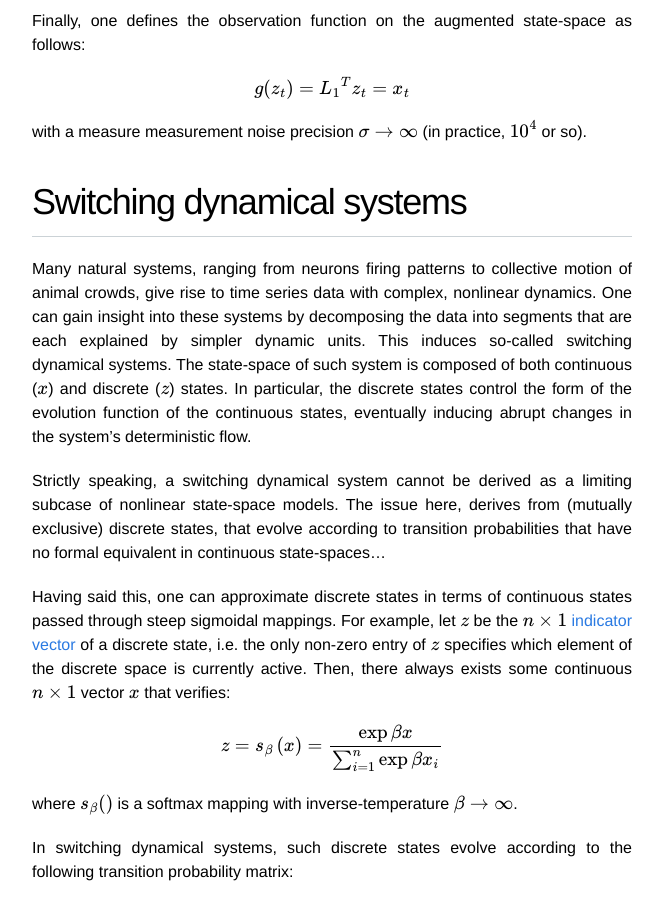
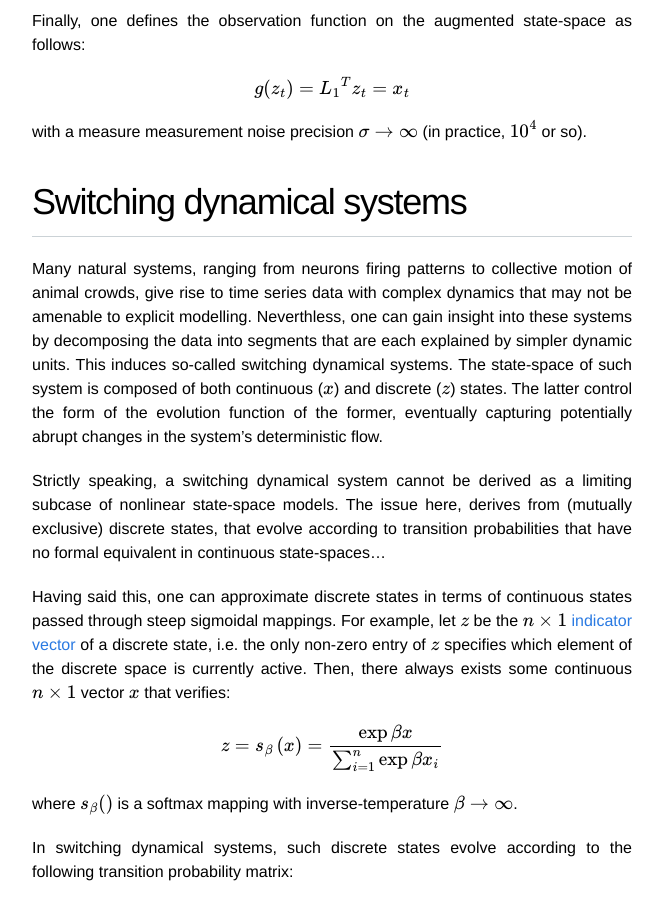
Before and after one commit to MBB-team/VBA-toolbox, a Jekyll site: the page built from _wiki/generativeModels.md, in a window 1280 px wide and 900 px high, scrolled down 4213 px. Shown: the whole window, without its empty margins (308-971 px from the left). Built offline with Jekyll 4.4.1, drawn with Linux system fonts in a browser that asks for light colours; nearby versions of some CDN libraries; formulas are drawn with MathJax 3.

Commit message:
Update generativeModels.md

```diff
--- a/_wiki/generativeModels.md
+++ b/_wiki/generativeModels.md
@@ -103,7 +103,7 @@
 
 # Switching dynamical systems
 
-Many natural systems, ranging from neurons firing patterns to collective motion of animal crowds, give rise to time series data with complex, nonlinear dynamics. One can gain insight into these systems by decomposing the data into segments that are each explained by simpler dynamic units. This induces so-called switching dynamical systems. The state-space of such system is composed of both continuous ($$x$$) and discrete ($$z$$) states. In particular, the discrete states control the form of the evolution function of the continuous states, eventually inducing abrupt changes in the system's deterministic flow.
+Many natural systems, ranging from neurons firing patterns to collective motion of animal crowds, give rise to time series data with complex dynamics that may not be amenable to explicit modelling. Neverthless, one can gain insight into these systems by decomposing the data into segments that are each explained by simpler dynamic units. This induces so-called switching dynamical systems. The state-space of such system is composed of both continuous ($$x$$) and discrete ($$z$$) states. The latter control the form of the evolution function of the former, eventually capturing potentially abrupt changes in the system's deterministic flow.
 
 Strictly speaking, a switching dynamical system cannot be derived as a limiting subcase of nonlinear state-space models. The issue here, derives from (mutually exclusive) discrete states, that evolve according to transition probabilities that have no formal equivalent in continuous state-spaces...
 
```
